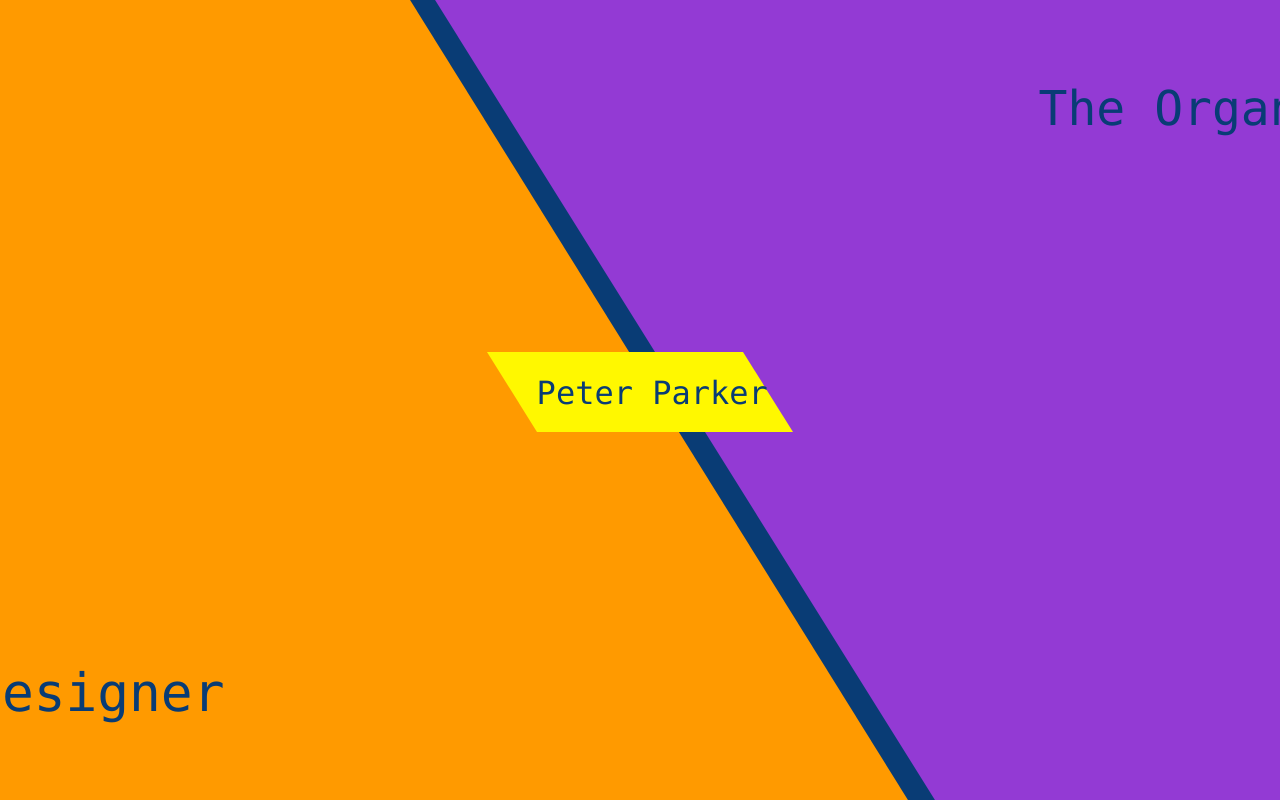
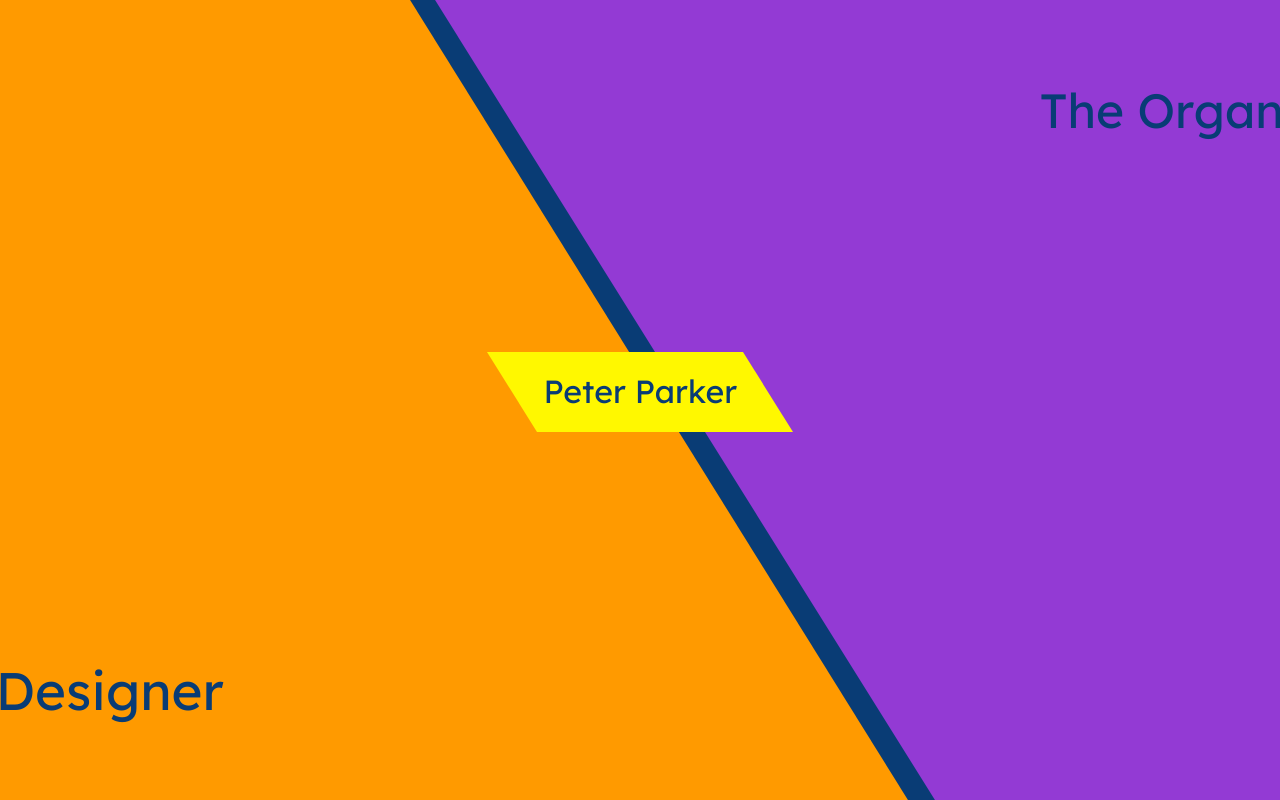
Before and after one commit to oldmanspidey/AVT-217-004-Fall-2019, a plain HTML site: page p3/project3_home.html in a window 1280 px wide. Shown: the top 800 px of the page. Drawn offline with Linux system fonts and the light colour scheme.

Commit message:
edited home screen, incl text

```diff
--- a/p3/project3_home.css
+++ b/p3/project3_home.css
@@ -3,7 +3,7 @@
 
 body {
   padding-top: 0;
-  font-family: monaco, monospace;
+  font-family: Lexend Deca;
   font-size: 16px;
   background: #093C75;
   background-size: cover;
@@ -13,9 +13,9 @@ body {
   overflow: hidden;
 }
 
-/* Designer/Organizer Buttons and Text */
+/* -------------------- Designer/Organizer Buttons and Text -------------------- */
 
-/* Trapezoid 1 */
+/* ---------- Trapezoid 1 ---------- */
 
 #shapecont {
  width: 100vw;
@@ -43,21 +43,40 @@ body {
   transform: skew(-32deg);
   transition: transform 0.3s linear;
 }
+
+/* Text Color */
 a:link > #pgram1, a:visited > #pgram1 {
 	color: #093C75;
 }
-a:hover #pgram1, a:focus #pgram1, a:active #pgram1 {
+
+/* Shape when hovered over */
+a:hover #pgram1 {
   transform: scaleX(1.1) skew(29.5deg);
   z-index: 3;
 }
+
+/* Shape when clicked on */
+a:focus #pgram1, a:active #pgram1 {
+  transform: scaleX(1.2) skew(28.5deg);
+  z-index: 3;
+}
+
+/* Text color when clicked on */
 a:focus #pgram1, a:active #pgram1 {
   color: #0D5FB9;
 }
-a:hover #pgram1 > #text1, a:focus #pgram1 > #text1, a:active #pgram1 > #text1 {
+
+/* Text when hovered over */
+a:hover #pgram1 > #text1 {
   transform: scaleY(1.1) skew(-32deg);
 }
 
-/* Trapezoid 2 */
+/* Text when clicked on */
+a:focus #pgram1 > #text1, a:active #pgram1 > #text1 {
+  transform: scaleY(1.2) skew(-32deg) translate(20vh, 0);
+}
+
+/* ---------- Trapezoid 2 ---------- */
 
 #pgram2 {
   width: 100vw;
@@ -80,21 +99,40 @@ a:hover #pgram1 > #text1, a:focus #pgram1 > #text1, a:active #pgram1 > #text1 {
   transform: skew(-32deg);
   transition: transform 0.3s linear;
 }
+
+/* Text Color */
 a:link > #pgram2, a:visited > #pgram2 {
 	color: #093C75;
 }
-a:hover #pgram2, a:focus #pgram2, a:active #pgram2 {
+
+/* Shape when hovered over */
+a:hover #pgram2 {
   transform: scaleX(1.1) skew(29.5deg);
   z-index: 3;
 }
+
+/* Shape when clicked on */
+a:focus #pgram2, a:active #pgram2 {
+  transform: scaleX(1.2) skew(28.85deg);
+  z-index: 3;
+}
+
+/* Text color when clicked on */
 a:focus #pgram2, a:active #pgram2 {
   color: #0D5FB9;
 }
-a:hover #pgram2 > #text2, a:focus #pgram2 > #text2, a:active #pgram2 > #text2 {
+
+/* Text when hovered over */
+a:hover #pgram2 > #text2 {
   transform: scaleY(1.1) skew(-32deg);
 }
 
-/* Name Label and Text */
+/* Text when clicked on */
+a:focus #pgram2 > #text2, a:active #pgram2 > #text2 {
+  transform: scaleY(1.2) skew(-32deg) translate(-20vw, 0);
+}
+
+/* ---------- Name Label and Text ---------- */
 
 #pgram3 {
   width: 20vw;
@@ -115,20 +153,38 @@ a:hover #pgram2 > #text2, a:focus #pgram2 > #text2, a:active #pgram2 > #text2 {
   position: absolute;
   top: 50%;
   left: 50%;
-  margin-top: -0.55em;
-  margin-left: -3.25em;
+  margin-top: -0.65em;
+  margin-left: -3em;
   transform: skew(-32deg);
   transition: transform 0.25s linear;
 }
+
+/* Text Color */
 a:link > #pgram3, a:visited > #pgram3 {
-	color: #093C75;
+  color: #093C75;
 }
-a:hover #pgram3, a:focus #pgram3, a:active #pgram3 {
+
+/* Shape when hovered over */
+a:hover #pgram3 {
   transform: scale(1.2) skew(32deg);
 }
+
+/* Shape when clicked on */
+a:focus #pgram3, a:active #pgram3 {
+  transform: scale(1.4) skew(32deg)
+}
+
+/* Text color when clicked on */
 a:focus #pgram3, a:active #pgram3 {
   color: #0D5FB9;
 }
-a:hover #pgram3 > #text3, a:focus #pgram3 > #text3, a:active #pgram3 > #text3 {
+
+/* Text when hovered over */
+a:hover #pgram3 > #text3 {
+  transform: scale(1.1) skew(-32deg);
+}
+
+/* Text when clicked on */
+a:focus #pgram3 > #text3, a:active #pgram3 > #text3 {
   transform: scale(1.2) skew(-32deg);
 }
--- a/p3/project3_home.html
+++ b/p3/project3_home.html
@@ -4,7 +4,7 @@
 <meta charset="utf-8">
 <title>Peter Parker</title>
 <link rel="stylesheet" href="project3_home.css">
-
+<link href="https://fonts.googleapis.com/css?family=Lexend+Deca&display=swap" rel="stylesheet">
 <style>
 </style>
 </head>
```
